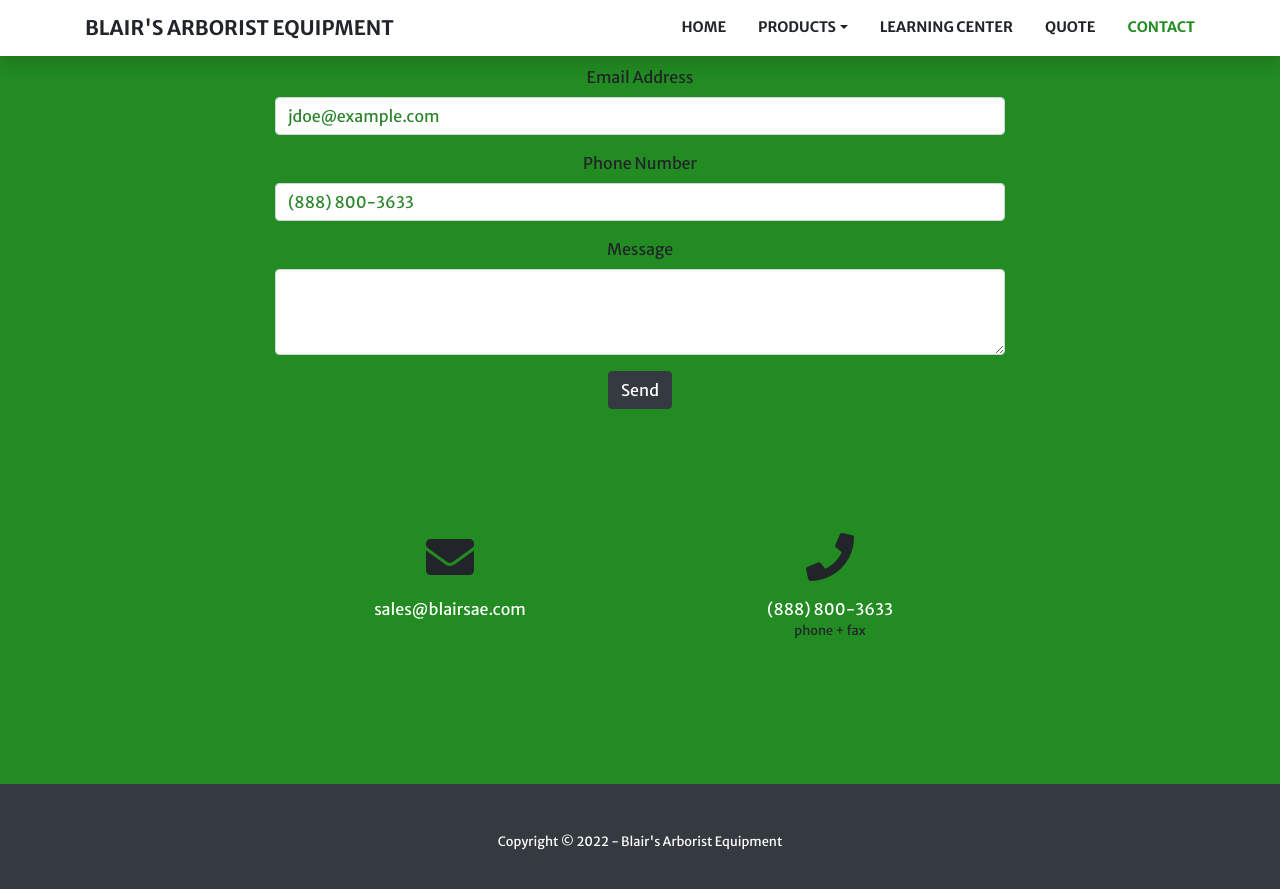
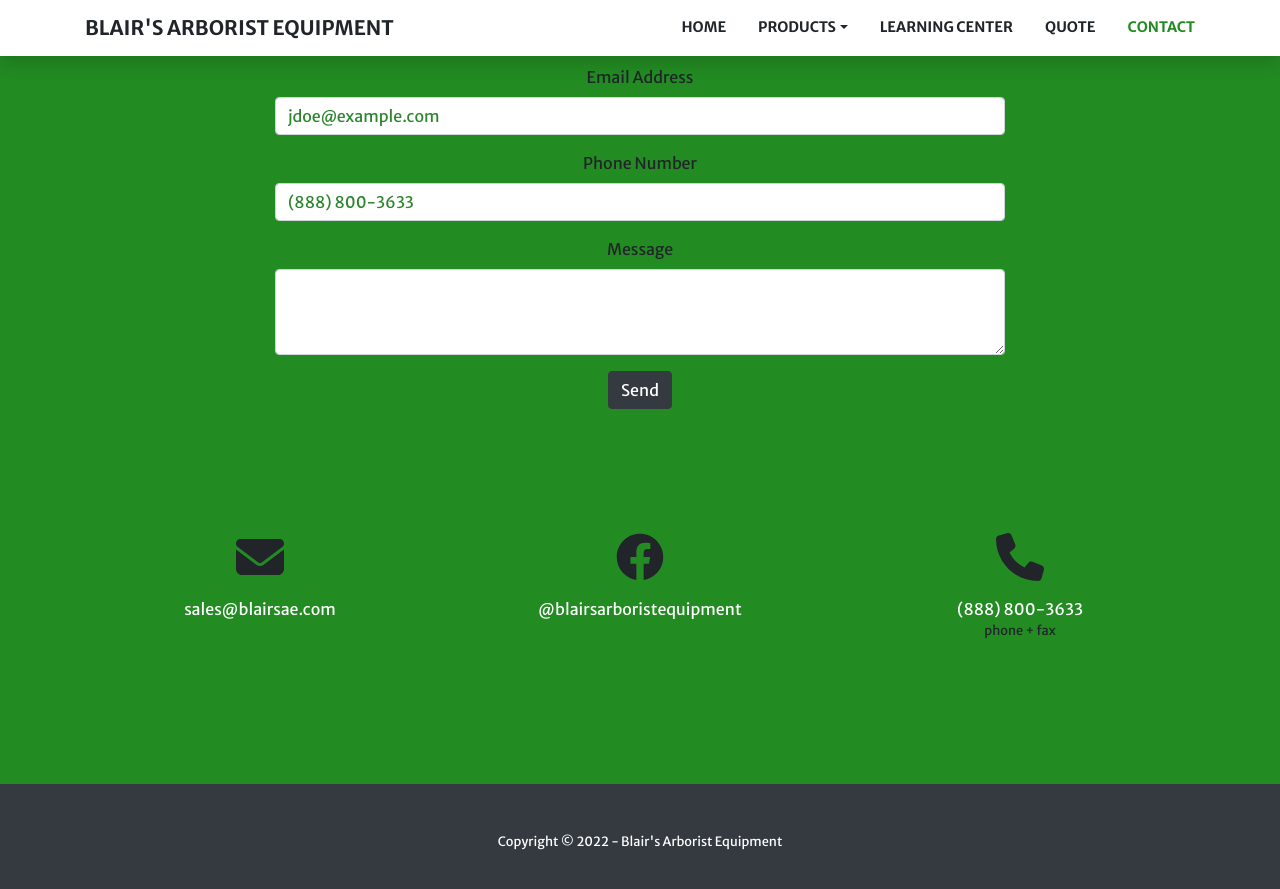
Before and after one commit to Blairs-Arborist-Equipment/blairs-arborist-equipment.github.io, a Jekyll site: the page built from index.html, in a window 1280 px wide and 900 px high, scrolled down 2374 px. Shown: the top 889 px of the window. Built offline with Jekyll 4.4.1, drawn with Linux system fonts in a browser that asks for light colours.

Commit message:
added facebook link

```diff
--- a/_includes/contact.html
+++ b/_includes/contact.html
@@ -50,6 +50,10 @@
         <i class="fas fa-envelope fa-3x mb-3" aria-hidden="true"></i>
         <a class="d-block text-white" href="mailto:{{ site.email }}">{{ site.email }}</a>
       </div>
+      <div class="col-lg-4 mr-auto text-center mb-5 mb-lg-0">
+        <i class="fa-brands fa-facebook fa-3x mb-3"></i>
+        <a class="d-block text-white" href="https://www.facebook.com/blairsarboristequipment">@blairsarboristequipment</a>
+      </div>
       <div class="col-lg-4 mr-auto text-center">
         <i class="fas fa-phone fa-3x mb-3"></i>
         <a class="d-block text-white" href="tel:{{ site.phone.main }}">{{ site.phone.main }}</a>
--- a/_includes/head.html
+++ b/_includes/head.html
@@ -16,7 +16,7 @@
 <!-- Favicon-->
 <link rel="icon" type="image/x-icon" href="{{ site.image.url }}/assets/img/favicon.ico" />
 <!-- Font Awesome icons (free version)-->
-<script src="https://use.fontawesome.com/releases/v5.15.1/js/all.js" crossorigin="anonymous"></script>
+<script src="https://use.fontawesome.com/releases/v6.2.0/js/all.js" crossorigin="anonymous"></script>
 <!-- Google fonts-->
 <link href="https://fonts.googleapis.com/css?family=Merriweather+Sans:400,700" rel="stylesheet" />
 <link href="https://fonts.googleapis.com/css?family=Merriweather:400,300,300italic,400italic,700,700italic" rel="stylesheet" type="text/css" />
```
